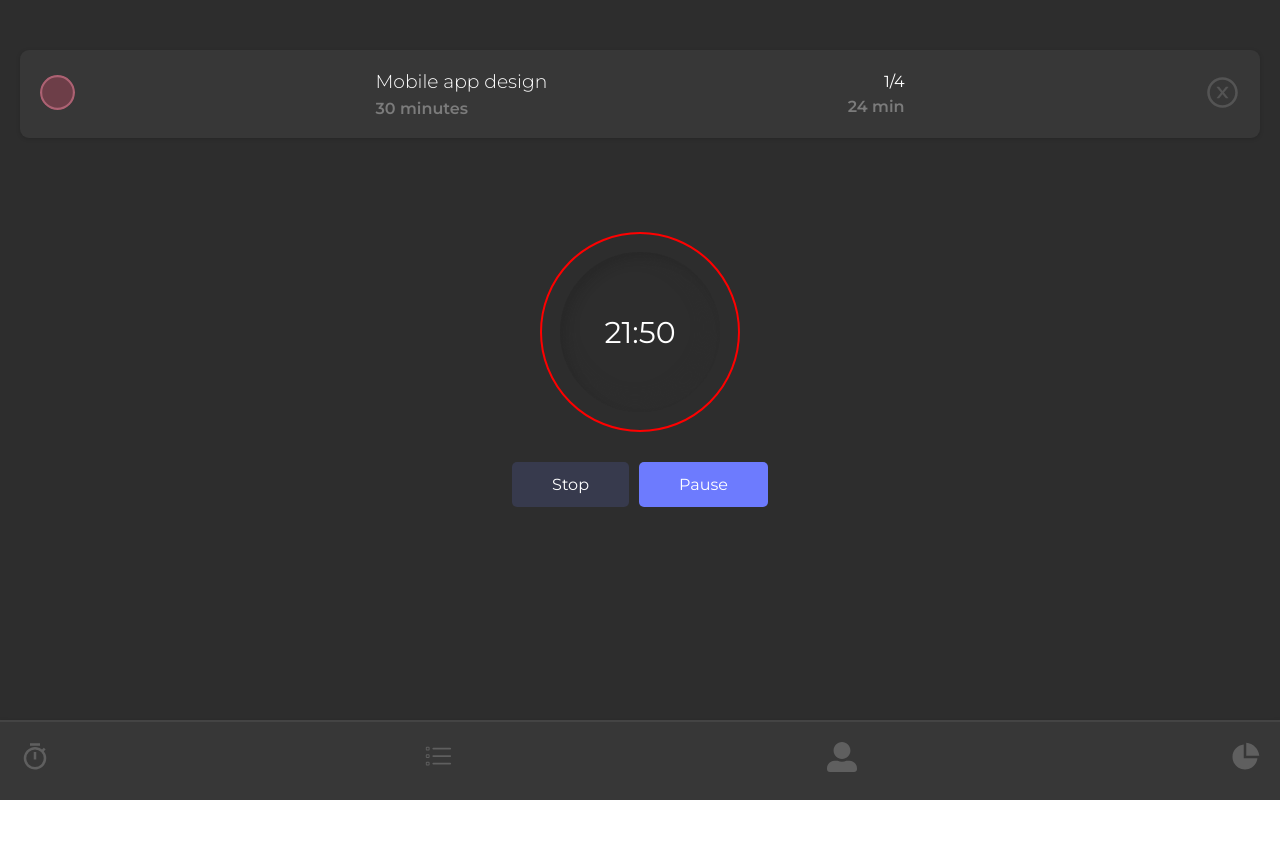
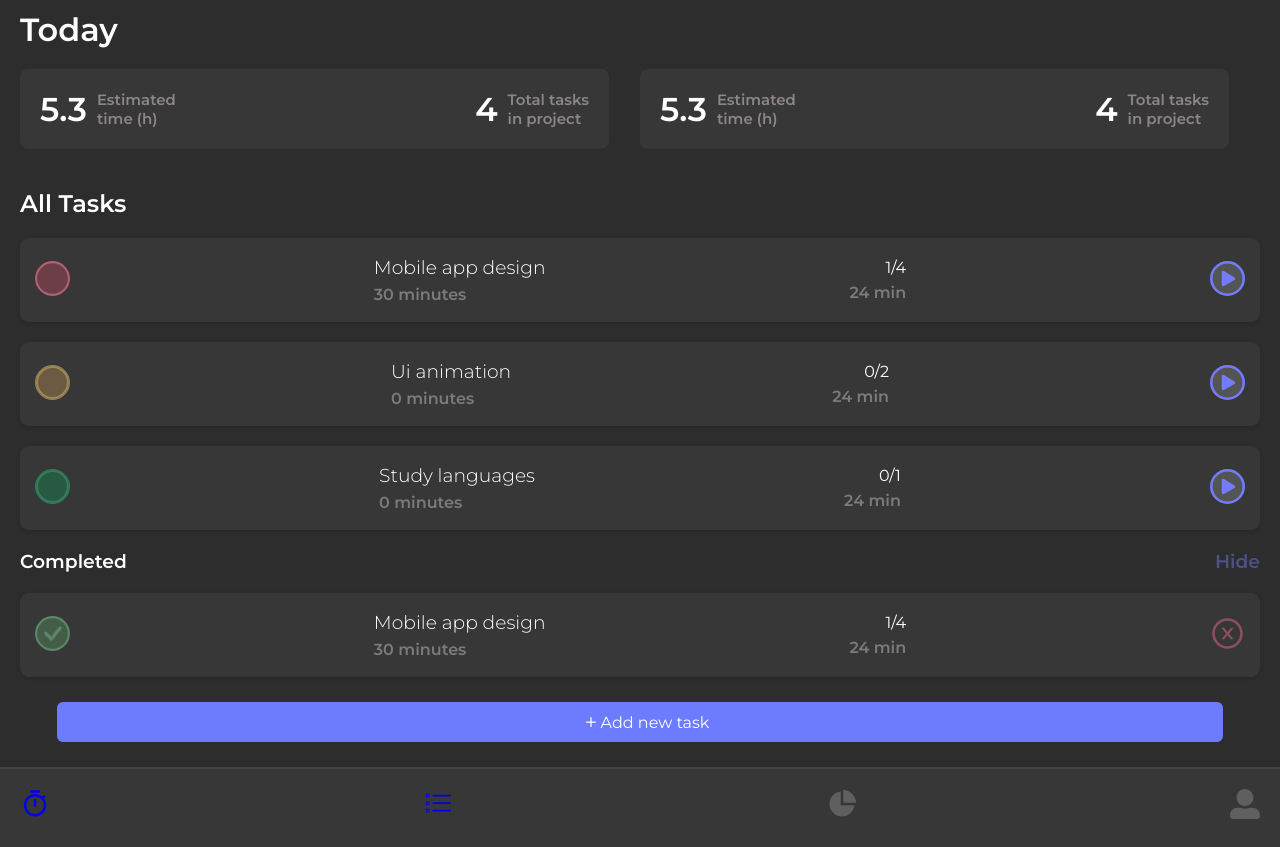
Before and after one commit to iramyaseen/My-project, a React (Create React App) app: page /listBar in a window 1280 px wide. Before the commit the page ends 800 px from the top, so only its background shows below. Built offline with nearby package versions, Linux system fonts and the light colour scheme.

Commit message:
Second page completed

```diff
--- a/package.json
+++ b/package.json
@@ -11,7 +11,9 @@
     "react": "^18.2.0",
     "react-dom": "^18.2.0",
     "react-icons": "^4.6.0",
+    "react-router-dom": "^6.4.3",
     "react-scripts": "5.0.1",
+    "react-slick": "^0.29.0",
     "web-vitals": "^2.1.4"
   },
   "scripts": {
--- a/src/App.js
+++ b/src/App.js
@@ -1,14 +1,12 @@
-import { BarComponents } from "./Components/BarComponents";
-import { FooterComponent } from "./Components/FooterComponent";
-import { TimerComponent } from "./Components/TimerComponent";
-
+import { Route, Routes } from "react-router-dom";
+import { TimerMainPage } from "./Pages/TimerMainPage";
+import { ListTaskPage } from "./Pages/ListTaskPage";
 function App() {
   return (
-    <div className="container" id="header">
-      <BarComponents />
-      <TimerComponent />
-      <FooterComponent />
-    </div>
+    <Routes>
+      <Route path="/" element={<TimerMainPage />} />
+      <Route path="/listBar" element={<ListTaskPage />} />
+    </Routes>
   );
 }
 
--- a/src/Components/BarComponents.js
+++ b/src/Components/BarComponents.js
@@ -1,25 +1,26 @@
 import React from "react";
-import { BsCircle } from "react-icons/bs";
-import { AiOutlineCloseCircle } from "react-icons/ai";
-export const BarComponents = () => {
+export const BarComponents = ({
+  name,
+  minutes,
+  percentage,
+  min,
+  icon,
+  circleIcon,
+}) => {
   return (
     <div className="bar_container">
-      <div className="circle">
-        <BsCircle className="circle_icon" />
-      </div>
+      <div className="circle">{circleIcon}</div>
       <div className="bar_name">
         <div>
-          <h3 style={{ fontWeight: "lighter" }}>Mobile app design</h3>
+          <h3 style={{ fontWeight: "lighter" }}>{name}</h3>
         </div>
-        <div style={{ color: "#7b7b7b", fontWeight: "bold" }}>30 minutes</div>
+        <div style={{ color: "#7b7b7b", fontWeight: "bold" }}>{minutes}</div>
       </div>
       <div>
-        <div className="time_in_min">1/4</div>
-        <div style={{ color: "#7b7b7b", fontWeight: "bold" }}>24 min</div>
+        <div className="time_in_min">{percentage}</div>
+        <div style={{ color: "#7b7b7b", fontWeight: "bold" }}>{min}</div>
       </div>
-      <div>
-        <AiOutlineCloseCircle className="close_icon" />
-      </div>
+      <div>{icon}</div>
     </div>
   );
 };
--- /dev/null
+++ b/src/Components/ComponentsSlider.js
@@ -0,0 +1,120 @@
+import React from "react";
+import Slider from "react-slick";
+import "slick-carousel/slick/slick.css";
+import "slick-carousel/slick/slick-theme.css";
+export const ComponentsSilder = () => {
+  var settings = {
+    dots: false,
+    infinite: true,
+    speed: 300,
+    slidesToShow: 2,
+    slidesToScroll: 1,
+    responsive: [
+      {
+        breakpoint: 600,
+        settings: {
+          dots: false,
+          slidesToShow: 1,
+          slidesToScroll: 2,
+        },
+      },
+      {
+        breakpoint: 480,
+        settings: {
+          dots: false,
+          slidesToShow: 1,
+          slidesToScroll: 1,
+        },
+      },
+    ],
+  };
+  return (
+    <div>
+      <h1>Today</h1>
+      <div style={{ marginBottom: "40px" }}>
+        <Slider {...settings}>
+          <div className="slider_bar_card">
+            <div>
+              <h2>5.3</h2>
+              <p>
+                Estimated <br />
+                time (h)
+              </p>
+            </div>
+            <div>
+              <h2>4</h2>
+              <p>
+                Total tasks <br />
+                in project
+              </p>
+            </div>
+          </div>
+          <div className="slider_bar_card">
+            <div>
+              <h2>5.3</h2>
+              <p>
+                Estimated <br />
+                time (h)
+              </p>
+            </div>
+            <div>
+              <h2>4</h2>
+              <p>
+                Total tasks <br />
+                in project
+              </p>
+            </div>
+          </div>
+          <div className="slider_bar_card">
+            <div>
+              <h2>5.3</h2>
+              <p>
+                Estimated <br />
+                time (h)
+              </p>
+            </div>
+            <div>
+              <h2>4</h2>
+              <p>
+                Total tasks <br />
+                in project
+              </p>
+            </div>
+          </div>
+          <div className="slider_bar_card">
+            <div>
+              <h2>5.3</h2>
+              <p>
+                Estimated <br />
+                time (h)
+              </p>
+            </div>
+            <div>
+              <h2>4</h2>
+              <p>
+                Total tasks <br />
+                in project
+              </p>
+            </div>
+          </div>
+          <div className="slider_bar_card">
+            <div>
+              <h2>5.3</h2>
+              <p>
+                Estimated <br />
+                time (h)
+              </p>
+            </div>
+            <div>
+              <h2>4</h2>
+              <p>
+                Total tasks <br />
+                in project
+              </p>
+            </div>
+          </div>
+        </Slider>
+      </div>
+    </div>
+  );
+};
--- a/src/Components/FooterComponent.js
+++ b/src/Components/FooterComponent.js
@@ -2,21 +2,26 @@ import React from "react";
 import { RiTimerLine, RiPieChart2Fill } from "react-icons/ri";
 import { BsListTask } from "react-icons/bs";
 import { FaUserAlt } from "react-icons/fa";
+import { NavLink } from "react-router-dom";
 export const FooterComponent = () => {
   return (
     <div id="header-content" className="footer">
       <div>
-        <RiTimerLine />
+        <NavLink to="/">
+          <RiTimerLine />
+        </NavLink>
       </div>
       <div>
-        <BsListTask />
+        <NavLink to="/listBar">
+          <BsListTask />
+        </NavLink>
+      </div>
+      <div>
+        <RiPieChart2Fill />
       </div>
       <div>
         <FaUserAlt />
       </div>
-      <div>
-        <RiPieChart2Fill />
-      </div>
     </div>
   );
 };
--- a/src/Components/TimerComponent.js
+++ b/src/Components/TimerComponent.js
@@ -2,7 +2,7 @@ import React from "react";
 
 export const TimerComponent = () => {
   return (
-    <div id="header-content2">
+    <div id="header_content2">
       <div className="outer_boder_bar">
         <div className="inner_border_bar">21:50</div>
       </div>
--- /dev/null
+++ b/src/Pages/ListTaskPage.js
@@ -0,0 +1,71 @@
+import React from "react";
+import { BarComponents } from "../Components/BarComponents";
+import { BsCircle, BsCheckCircle, BsPlus } from "react-icons/bs";
+import { FaPlayCircle } from "react-icons/fa";
+import { FooterComponent } from "../Components/FooterComponent";
+import { ComponentsSilder } from "../Components/ComponentsSlider";
+import { AiOutlineCloseCircle } from "react-icons/ai";
+// import { BsCheckCircle } from "react-icons/bs";
+export const ListTaskPage = () => {
+  return (
+    <div className="container">
+      <ComponentsSilder />
+      <div>
+        <h2>All Tasks</h2>
+        <BarComponents
+          className="bar_component"
+          circleIcon={<BsCircle className="circle_icon" />}
+          name="Mobile app design"
+          minutes="30 minutes"
+          percentage="1/4"
+          min="24 min"
+          icon={<FaPlayCircle className="close_icon play_icon" />}
+        />
+        <BarComponents
+          className="bar_component"
+          circleIcon={<BsCircle className="circle_icon yellow" />}
+          name="Ui animation"
+          minutes="0 minutes"
+          percentage="0/2"
+          min="24 min"
+          icon={<FaPlayCircle className="close_icon play_icon" />}
+        />
+        <BarComponents
+          className="bar_component"
+          circleIcon={<BsCircle className="circle_icon green" />}
+          name="Study languages"
+          minutes="0 minutes"
+          percentage="0/1"
+          min="24 min"
+          icon={<FaPlayCircle className="close_icon play_icon" />}
+        />
+        <div
+          style={{
+            display: "flex",
+            justifyContent: "space-between",
+            paddingTop: "20px",
+          }}
+        >
+          <h3>Completed</h3>
+          <h3 className="hide">Hide</h3>
+        </div>
+        <BarComponents
+          className="bar_component"
+          circleIcon={<BsCheckCircle className="circle_icon check_icon" />}
+          name="Mobile app design"
+          minutes="30 minutes"
+          percentage="1/4"
+          min="24 min"
+          icon={<AiOutlineCloseCircle className="close_icon change_color" />}
+        />
+        <div style={{ marginTop: "25px", marginBottom: "25px" }}>
+          <button className="new_task_btn">
+            <BsPlus className="plus" />
+            Add new task
+          </button>
+        </div>
+      </div>
+      <FooterComponent />
+    </div>
+  );
+};
--- a/src/Pages/TimerMainPage.js
+++ b/src/Pages/TimerMainPage.js
@@ -1,10 +1,24 @@
 import React from "react";
 import { BarComponents } from "../Components/BarComponents";
-
+import { FooterComponent } from "../Components/FooterComponent";
+import { TimerComponent } from "../Components/TimerComponent";
+import { AiOutlineCloseCircle } from "react-icons/ai";
+import { BsCircle } from "react-icons/bs";
 export const TimerMainPage = () => {
   return (
-    <div className="container">
-      <BarComponents />
+    <div className="main_container">
+      <div className="container">
+        <BarComponents
+          circleIcon={<BsCircle className="circle_icon" />}
+          name="Mobile app design"
+          minutes="30 minutes"
+          percentage="1/4"
+          min="24 min"
+          icon={<AiOutlineCloseCircle className="close_icon" />}
+        />
+        <TimerComponent />
+        <FooterComponent />
+      </div>
     </div>
   );
 };
--- a/src/index.css
+++ b/src/index.css
@@ -5,15 +5,18 @@
   box-sizing: border-box;
   font-family: "Montserrat", sans-serif;
 }
-.container {
+body {
   background-color: #2d2d2d;
   color: white;
-  width: 100%;
-  height: 100vh;
+}
+.container {
   padding-left: 20px;
   padding-right: 20px;
-  padding-top: 50px;
   align-items: center;
+  padding-top: 10px;
+}
+.container h1 {
+  padding-bottom: 20px;
 }
 .bar_container {
   background-color: #373737;
@@ -22,7 +25,8 @@
   justify-content: space-between;
   align-items: center;
   border-radius: 9px;
-  padding: 20px 20px;
+  padding: 18px 15px;
+  margin-top: 20px;
 }
 .circle_icon {
   font-size: 35px;
@@ -30,35 +34,47 @@
   border-radius: 50%;
   fill: #ac6273;
 }
+.check_icon {
+  fill: #5e8568;
+  background-color: #435d48;
+}
+.yellow {
+  fill: #9c8956;
+  border: 1px solid #9c8956;
+  background-color: #6c5a42;
+}
+.green {
+  fill: #347e5c;
+  border: 1px solid #347e5c;
+  background-color: #285943;
+}
+.hide {
+  color: #4c5187;
+}
 .time_in_min:first-child {
   display: flex;
   justify-content: right;
   padding-bottom: 6px;
 }
-.close_icon {
+.close_icon,
+.play_icon {
   font-size: 35px;
   color: hsl(0deg 0% 33%);
+  background-color: #373737;
+}
+.change_color {
+  color: #8c505d;
+}
+.play_icon {
+  border: 2px solid #737bff;
+  border-radius: 50%;
+  background-color: #737bff;
 }
 .bar_name h3 {
   padding-bottom: 6px;
 }
-
-#header {
-  position: relative;
-  min-height: 150px;
-}
-
-#header-content {
-  position: absolute;
-  bottom: 0;
-  left: 0;
-}
-#header-content2 {
-  position: absolute;
-  width: 100%;
-  top: 29%;
-  left: 0%;
-  bottom: 0;
+.bar_component {
+  margin-bottom: 30px !important;
 }
 .footer {
   display: flex;
@@ -67,13 +83,14 @@
   background-color: #373737;
   box-shadow: rgba(0, 0, 0, 0.16) 0px 1px 4px;
   border-top: 2px solid #444444;
+  position: absolute;
+  left: 0;
 }
 .footer div {
   font-size: 30px;
   color: #5f5f5f;
   padding: 20px 20px;
 }
-
 .outer_boder_bar {
   background-color: #2d2d2d;
   border-radius: 50%;
@@ -87,8 +104,6 @@
   border: 2px solid red;
 }
 .inner_border_bar {
-  width: 160px;
-  height: 160px;
   align-items: center;
   text-align: center;
   display: flex;
@@ -97,9 +112,7 @@
   font-size: 30px;
   box-shadow: inset 5px 5px 10px rgba(0, 0, 0, 0.1),
     inset -5px -5px 20px #2d2d2d;
-  /* inset 5px 5px 5px rgba(0, 0, 0, 0.1); */
 }
-
 .buttons {
   display: flex;
   justify-content: center;
@@ -120,3 +133,52 @@
   margin-left: 10px;
   background-color: #6d7bfe;
 }
+.slider_bar_card {
+  display: flex !important;
+  background-color: #373737;
+  justify-content: space-between;
+  width: 95% !important;
+  padding: 20px 20px;
+  border-radius: 8px;
+  margin-right: 30px !important;
+}
+.slider_bar_card div {
+  display: flex;
+  align-items: center;
+}
+.slider_bar_card div h2 {
+  padding-right: 10px;
+  font-size: 33px;
+}
+.slider_bar_card div p {
+  font-size: 15px;
+  color: hsl(0deg 3% 54%);
+  font-weight: bold;
+}
+
+.slick-prev,
+.slick-next {
+  display: none !important;
+}
+
+.new_task_btn {
+  width: 94%;
+  padding-top: 10px;
+  padding-bottom: 10px;
+  background-color: #6d7bfe;
+  color: white;
+  font-size: 16px;
+  border: none;
+  outline: none;
+  border-radius: 6px;
+  align-items: center;
+  display: flex;
+  justify-content: center;
+  padding-left: 10px;
+  margin: 0% auto;
+  cursor: pointer;
+}
+.plus {
+  font-size: 20px;
+  font-weight: bold;
+}
--- a/src/index.js
+++ b/src/index.js
@@ -2,10 +2,13 @@ import React from "react";
 import ReactDOM from "react-dom/client";
 import "./index.css";
 import App from "./App";
+import { BrowserRouter } from "react-router-dom";
 
 const root = ReactDOM.createRoot(document.getElementById("root"));
 root.render(
   <React.StrictMode>
-    <App />
+    <BrowserRouter>
+      <App />
+    </BrowserRouter>
   </React.StrictMode>
 );
```
Also changed, not shown: 1 other file (tests, documents, lock files or other folders).
